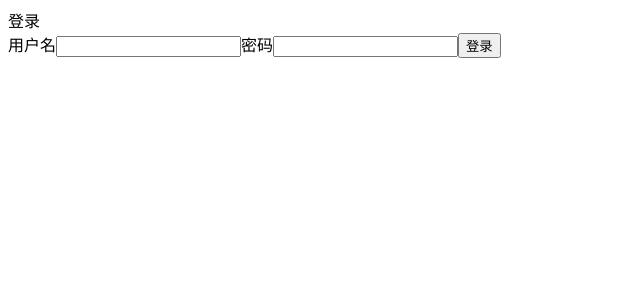
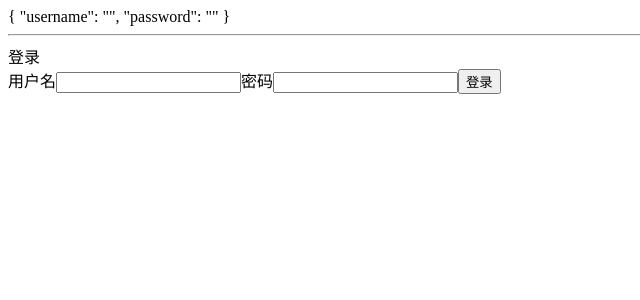
Before and after one commit to ygcedu/vue-demo2, a Vue app: page / in a window 1280 px wide. Shown: the top 300 px of the page, without its empty margins (0-640 px from the left). Built offline with nearby package versions, Linux system fonts and the light colour scheme.

Commit message:
input移出焦点（监听input事件而不是change事件）才绑定数据：v-model.lazy

```diff
--- a/src/App.vue
+++ b/src/App.vue
@@ -1,16 +1,17 @@
 <template>
   <div id="app">
-    登录
+    {{user}}
+    <hr/>登录
     <form @submit.prevent="onSubmit">
-      <span>用户名</span>
       <label>
-        <input type="text" v-model="user.username"/>
+        <span>用户名</span>
+        <input type="text" v-model.lazy="user.username"/>
       </label>
-      <span>密码</span>
       <label>
+        <span>密码</span>
         <input type="password" v-model="user.password"/>
       </label>
-      <button>登录</button>
+      <button type="submit">登录</button>
     </form>
   </div>
 </template>
```
